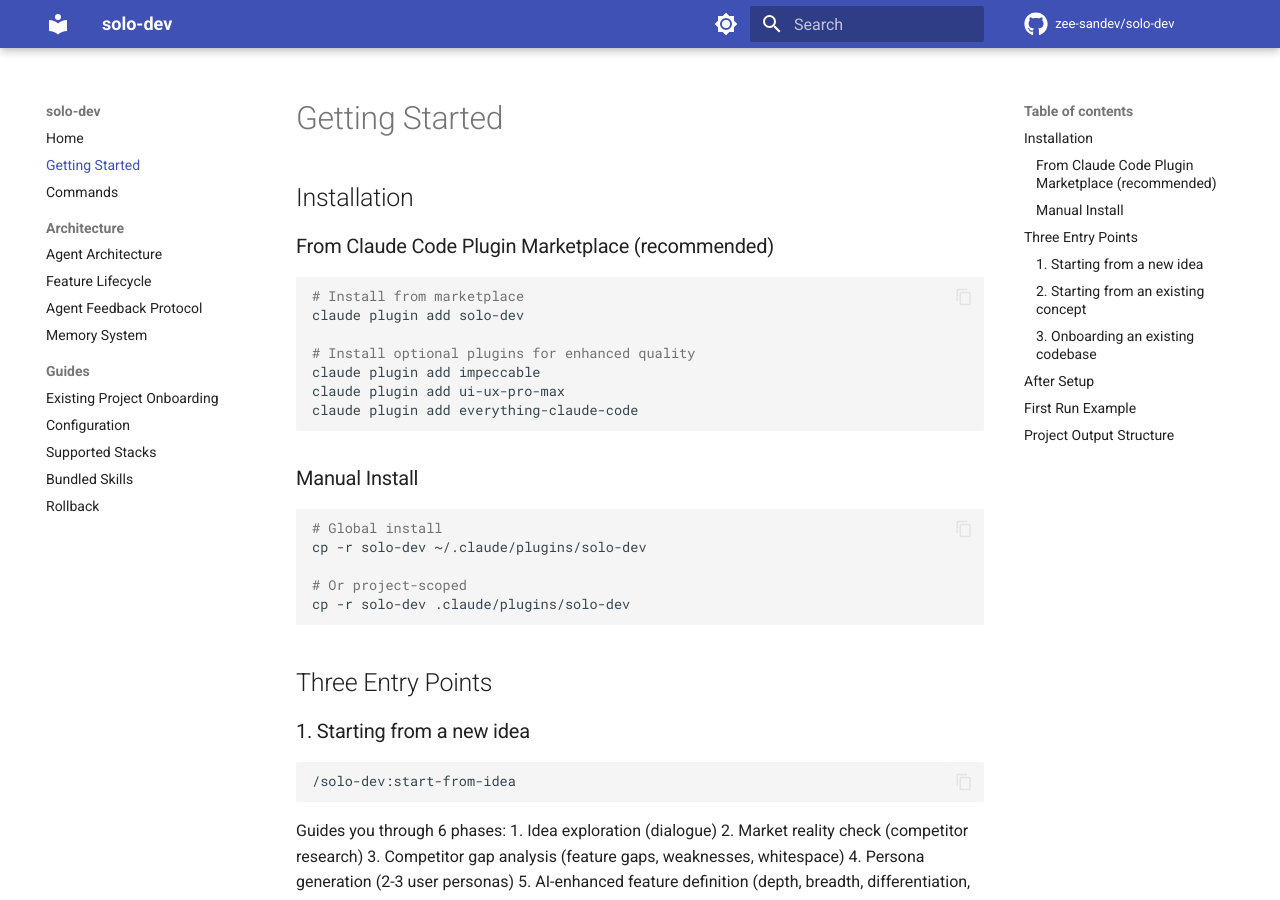
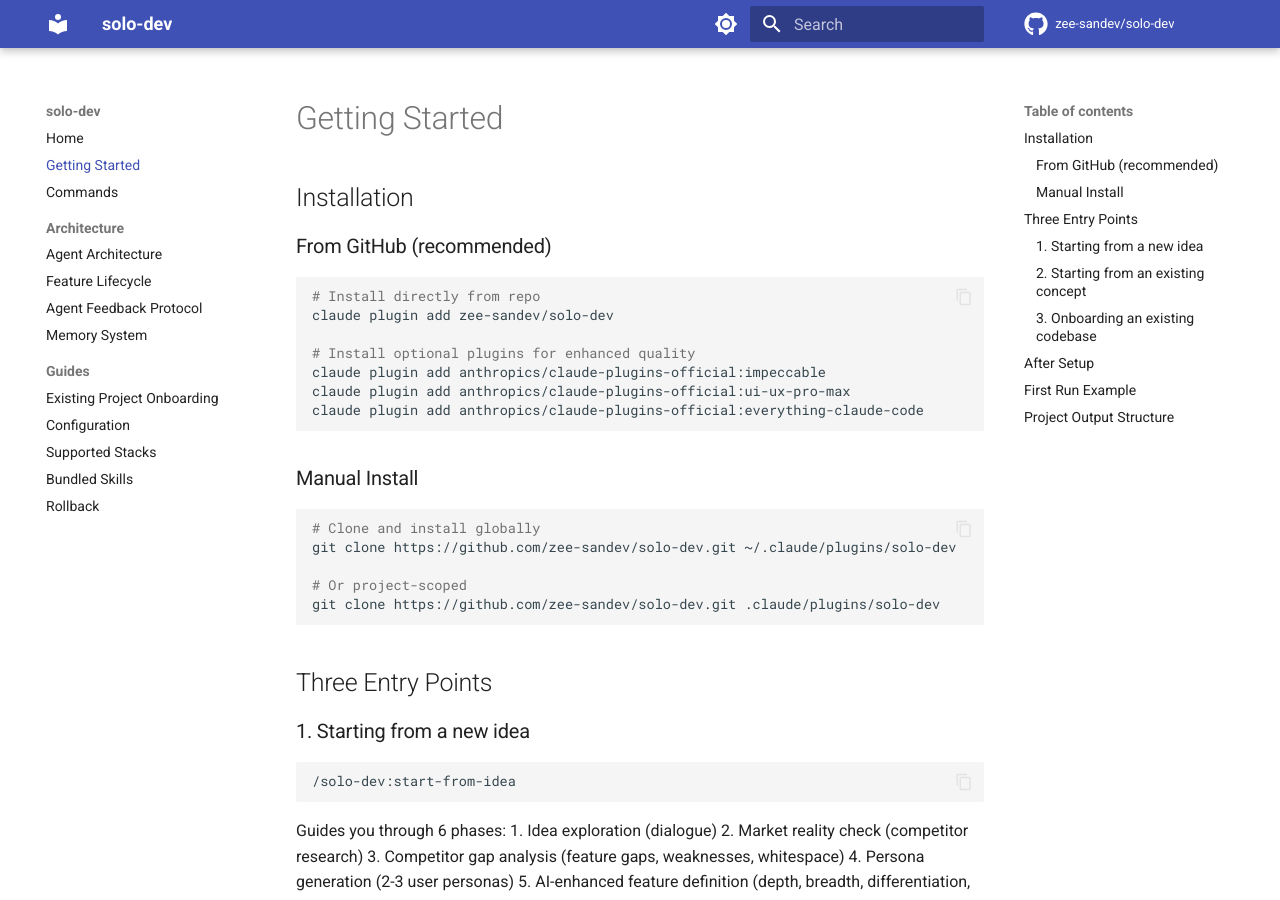
Before and after one commit to zee-sandev/solo-dev, an MkDocs documentation site: the page built from wiki/Getting-Started.md, in a window 1280 px wide and 900 px high. Built offline with MkDocs 1.6.1 and Material for MkDocs 9.7.7, drawn with Linux system fonts in a browser that asks for light colours; comment, search, counter and statistics services are not loaded.

Commit message:
fix: update install instructions to use GitHub repo directly
Official marketplace requires submission approval. Updated README
and wiki to use `claude plugin add zee-sandev/solo-dev` instead.

````diff
--- a/wiki/Getting-Started.md
+++ b/wiki/Getting-Started.md
@@ -2,26 +2,26 @@
 
 ## Installation
 
-### From Claude Code Plugin Marketplace (recommended)
+### From GitHub (recommended)
 
 ```bash
-# Install from marketplace
-claude plugin add solo-dev
+# Install directly from repo
+claude plugin add zee-sandev/solo-dev
 
 # Install optional plugins for enhanced quality
-claude plugin add impeccable
-claude plugin add ui-ux-pro-max
-claude plugin add everything-claude-code
+claude plugin add anthropics/claude-plugins-official:impeccable
+claude plugin add anthropics/claude-plugins-official:ui-ux-pro-max
+claude plugin add anthropics/claude-plugins-official:everything-claude-code
 ```
 
 ### Manual Install
 
 ```bash
-# Global install
-cp -r solo-dev ~/.claude/plugins/solo-dev
+# Clone and install globally
+git clone https://github.com/zee-sandev/solo-dev.git ~/.claude/plugins/solo-dev
 
 # Or project-scoped
-cp -r solo-dev .claude/plugins/solo-dev
+git clone https://github.com/zee-sandev/solo-dev.git .claude/plugins/solo-dev
 ```
 
 ## Three Entry Points
````
Also changed, not shown: README.md (+9 -9 lines).
